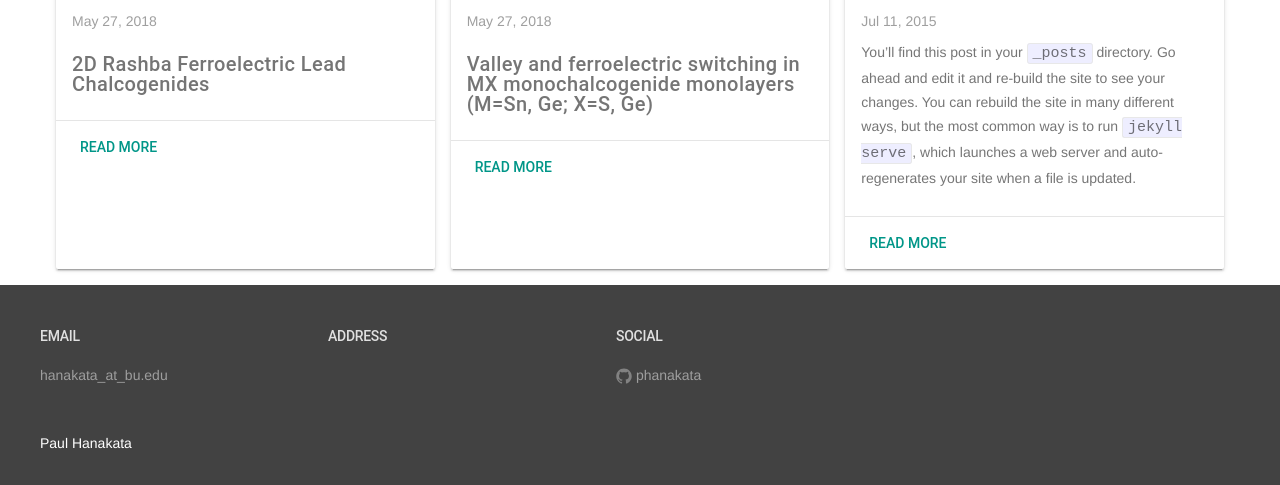
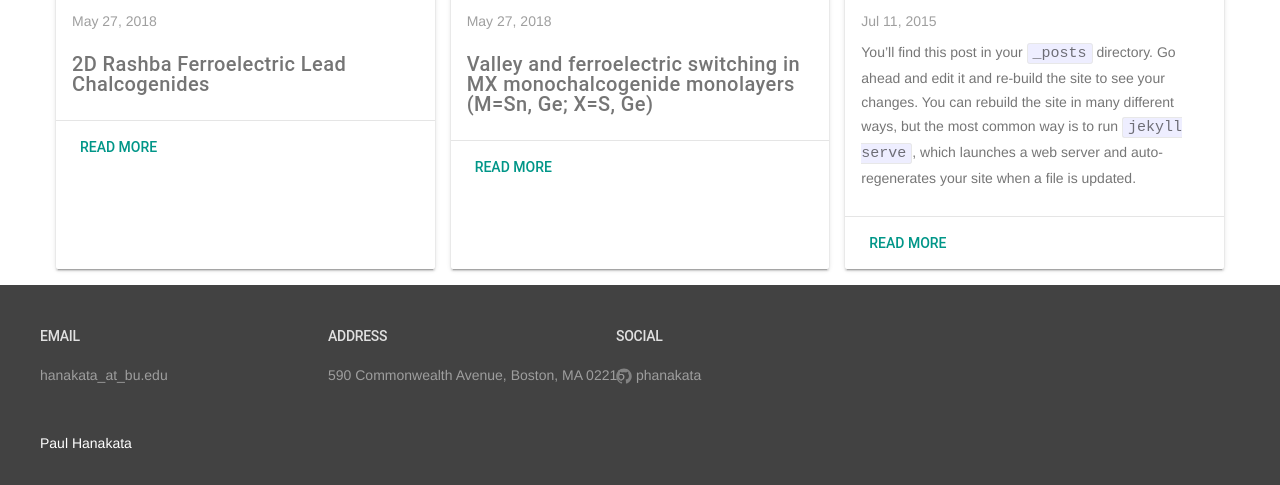
Before and after one commit to phanakata/phanakata.github.io, a Jekyll site: the page built from index.html, in a window 1280 px wide, cut to the strip 577-1062 px from the top of the page. Built offline with Jekyll 4.4.1, drawn with Linux system fonts in a browser that asks for light colours.

Commit message:
Update _config.yml

```diff
--- a/_config.yml
+++ b/_config.yml
@@ -1,6 +1,7 @@
 # Site settings
 title: Paul Hanakata
 email: hanakata_at_bu.edu
+address: 590 Commonwealth Avenue, Boston, MA 02215
 description: > # this means to ignore newlines until "baseurl:"
   I study electronic and mechanical properties of 2D materials beyond graphene using density functional theory methods.
 baseurl: "" # the subpath of your site, e.g. /blog/
```
